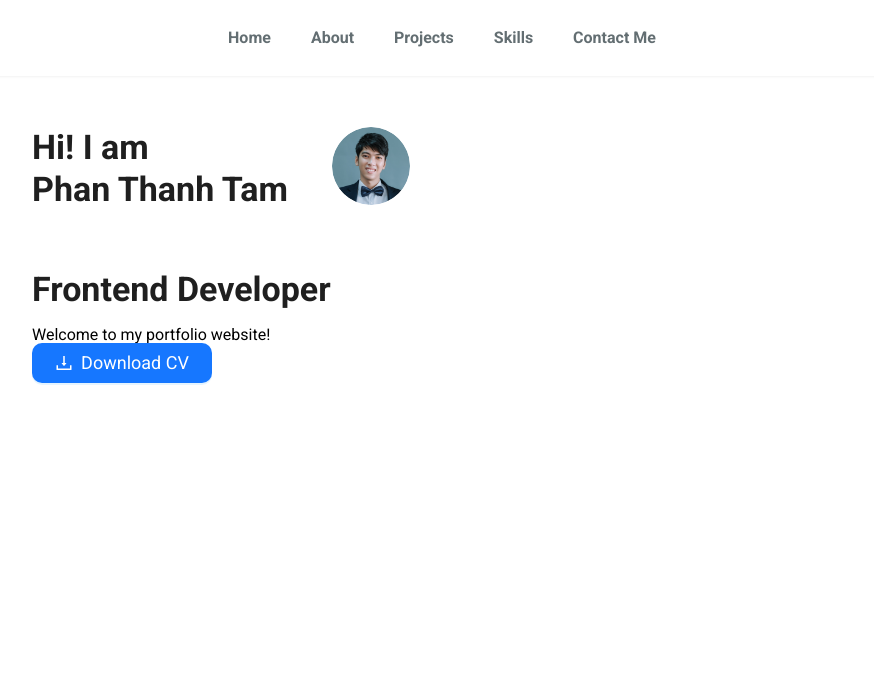
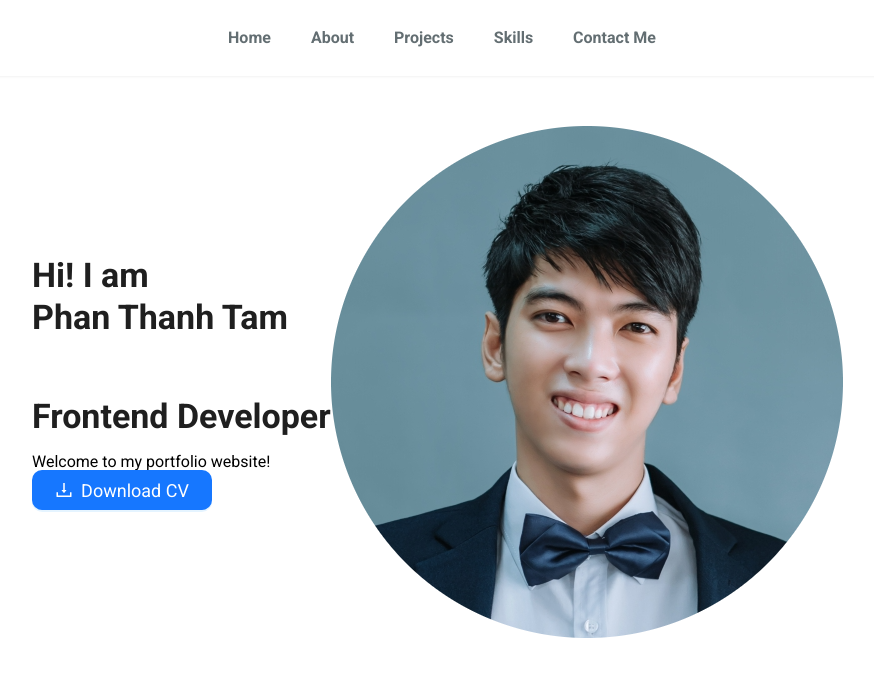
Before and after one commit to Tam2690/personal-portfolio, a Next.js app: page / in a window 1280 px wide. Shown: the top 676 px of the page, without its empty margins (198-1072 px from the left). Built offline with nearby package versions, Linux system fonts and the light colour scheme.

Commit message:
Change NextJS version

```diff
--- a/package.json
+++ b/package.json
@@ -10,7 +10,7 @@
   },
   "dependencies": {
     "antd": "^5.11.0",
-    "next": "14.0.1",
+    "next": "13.5.4",
     "react": "^18",
     "react-dom": "^18",
     "styled-components": "^6.1.0"
--- a/src/app/components/Greeting/index.jsx
+++ b/src/app/components/Greeting/index.jsx
@@ -23,17 +23,7 @@ const Greeting = () => (
         </Button>
       </Col>
       <Col xxl={9}>
-        <Avatar
-          src={<Image src="/avatar.png" alt="avatar" preview={false} />}
-          size={{
-            xs: 24,
-            sm: 32,
-            md: 40,
-            lg: 64,
-            xl: 80,
-            xxl: 300,
-          }}
-        />
+        <Image src="/avatar.png" alt="avatar" preview={false} />
       </Col>
     </Row>
   </GreetingStyled>
```
Also changed, not shown: 1 other file (tests, documents, lock files or other folders).
